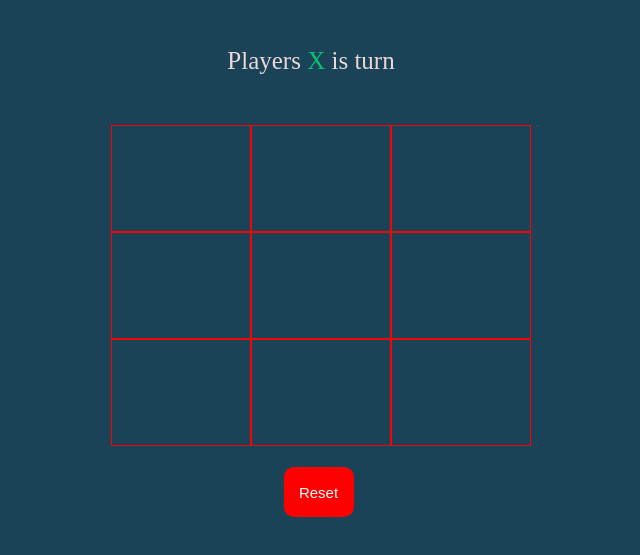
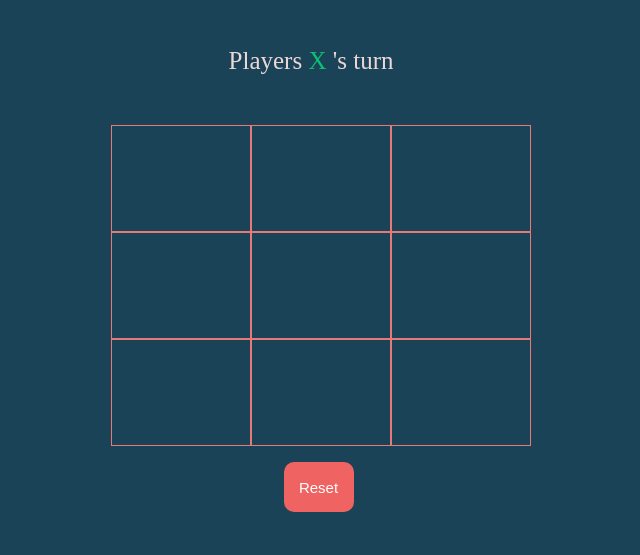
Before and after one commit to Sheida100/sg-projects-interview, a plain HTML site: page sg-tic-tac/index.html in a window 1280 px wide. Shown: the part 101-656 px from the top of the page, without its empty margins (329-969 px from the left). Drawn offline with Linux system fonts and the light colour scheme.

Commit message:
change layout

```diff
--- a/sg-students/students.js
+++ b/sg-students/students.js
@@ -7,10 +7,11 @@ class Student{
     }
 }
 
-const testStudent = new Student("xxx", 12);
+ const testStudent = new Student("xxx", 12);
 
 
 const classroom1 = [testStudent, testStudent];
+
 
 for(let i=0; i <= 100; i++){
     let index = parseInt(Math.random() * 100);
@@ -20,6 +21,7 @@ for(let i=0; i <= 100; i++){
 }
 
 const classroom2 = [testStudent, testStudent];
+console.log('classroom2'+classroom2);
 
 for(let i=0; i <= 100; i++){
     let index = parseInt(Math.random() * 100);
@@ -32,6 +34,7 @@ const filtered = classroom1.filter(function(item) {
 
     for(let i=0; i < classroom2.length; i++){
         if(classroom2[i].name == item.name && classroom2[i].age == item.age){
+
             return item;
         }
     }
--- a/sg-tic-tac/index.html
+++ b/sg-tic-tac/index.html
@@ -15,7 +15,7 @@
          <h2>Tic Tac Toe</h2>
      </section>
        <section class="display">
-          Players <span class="display-player PlayerX">X</span> is turn
+          Players <span class="display-player PlayerX">X</span> 's turn
         </section>
 
         <section class="container">
--- a/sg-tic-tac/index.js
+++ b/sg-tic-tac/index.js
@@ -56,10 +56,10 @@ function handleResultValidation(){
 const announce =(type)=>{
     switch(type){
         case PLAYERO_WON:
-            announcer.innerHTML='Player <span class="playerO">O </span>Won';
+            announcer.innerHTML='Player <span class="playerO">O </span> Won';
             break;
         case PLAYERX_WON:
-            announcer.innerHTML='Player <span class="playerX">X</span>Won';
+            announcer.innerHTML='Player <span class="playerX">X </span> Won';
             break;
         case TIE:
             announcer.innerText='Tie' ;
@@ -71,6 +71,7 @@ const announce =(type)=>{
 const isValidAction= (tile)=>{
 
     if (tile.innerText ==='X' || tile.innerText ==='O'){
+
         return false;
     }
     return true;
--- a/sg-tic-tac/style.css
+++ b/sg-tic-tac/style.css
@@ -41,7 +41,7 @@ box-sizing: border;
 }
 
 .tile{
-    border: 1px solid red;
+    border: 1px solid rgb(231, 121, 121);
     min-width: 100px;
     min-height: 100px;
     display: flex;
@@ -49,6 +49,7 @@ box-sizing: border;
     align-items: center;
     font-size:60px;
     cursor: pointer;
+
 }
 
 .PlayerX{
@@ -68,7 +69,7 @@ box-sizing: border;
 }
 
 #reset{
-    background-color: red;
+    background-color: rgb(240, 99, 99);
     color: white;
     border-radius: 10px;
     border:none;
@@ -77,7 +78,7 @@ box-sizing: border;
     margin-left: 1em;
     width: 70px;
     height:50px;
-    margin-top: 20px;
+    margin-top: 15px;
 
 
 }
```
Also changed, not shown: sg-students/names.js (+1 -1 lines), sg-TriMax/index.js (line endings or trailing spaces).
